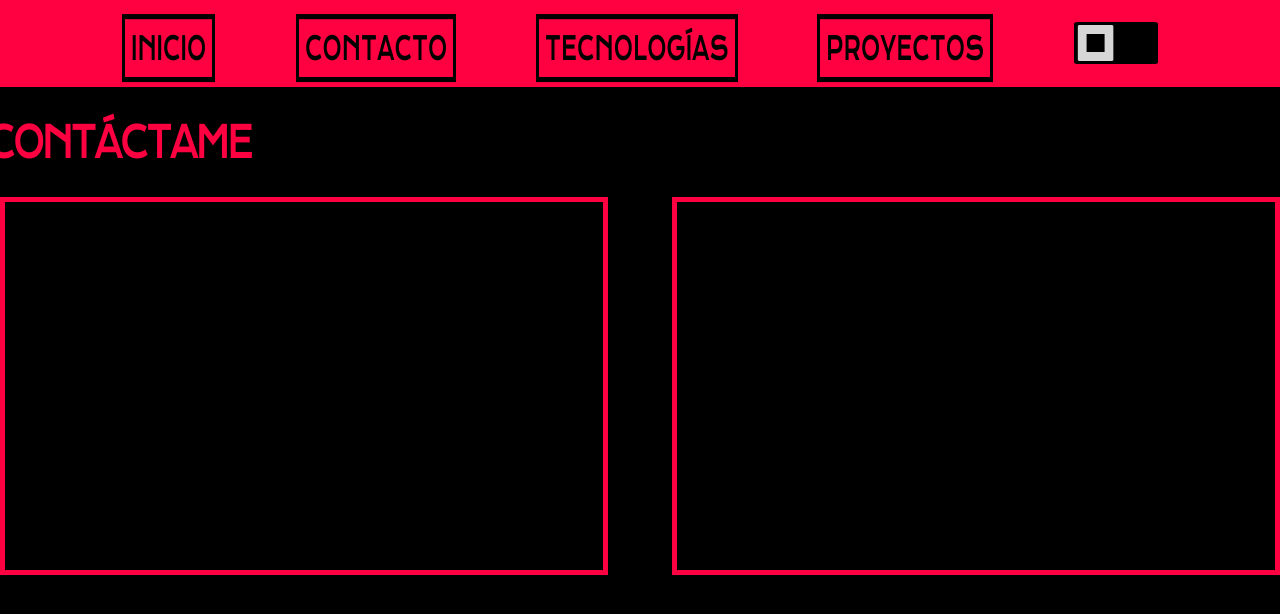
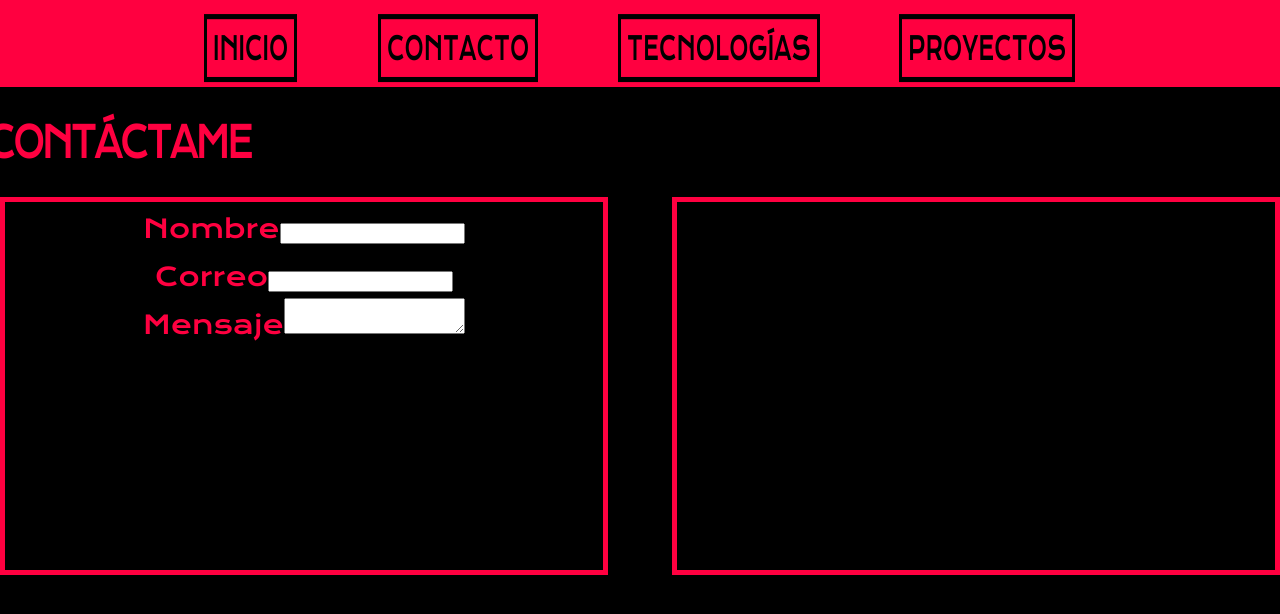
Before and after one commit to carlosegueda/portfolio, a React (Vite) app in the folder frontend/: page /contact in a window 1280 px wide. Shown: the top 614 px of the page. Built offline with nearby package versions, Linux system fonts and the light colour scheme.

Commit message:
cambio responsive

```diff
--- a/frontend/index.html
+++ b/frontend/index.html
@@ -3,7 +3,8 @@
   <head>
     <meta charset="UTF-8" />
     <link rel="icon" href="/icon.png" />
-    <meta name="viewport" content="width=device-width, initial-scale=1.0" />
+    <meta name="viewport" content="width=1200, initial-scale=0.28" />
+
     <link rel="preconnect" href="https://fonts.googleapis.com" />
     <link rel="preconnect" href="https://fonts.gstatic.com" crossorigin />
     <link
--- a/frontend/src/componentes/Navbar.jsx
+++ b/frontend/src/componentes/Navbar.jsx
@@ -22,8 +22,8 @@ function Navbar() {
       <Link to="/projects">
         <h3 className="frame">PROYECTOS</h3>
       </Link>
+      {/*<Toggle /> */}
 
-      <Toggle />
     </nav>
   );
 }
--- a/frontend/src/css/contact.css
+++ b/frontend/src/css/contact.css
@@ -49,3 +49,7 @@ body {
     height: 11.5rem;
     width: 50%;
 }
+
+.inputGrupo label{
+  font-size: 0.8rem;
+}
--- a/frontend/src/paginas/contact.jsx
+++ b/frontend/src/paginas/contact.jsx
@@ -1,7 +1,5 @@
 import Navbar from "../componentes/Navbar";
 import "../css/contact.css";
-
-
 
 export default function PaginaContacto() {
   return (
@@ -11,17 +9,47 @@ export default function PaginaContacto() {
         {" "}
         <h1>CONTÁCTAME</h1>
       </div>
+
       <div className="panelContact">
         <div className="sendMsj">
-            <div className="inputGrupi">
+          <form id="form-mensaje">
+            <div className="inputGrupo">
+              <label for="nombre">Nombre</label>
+              <input
+                id="nombre"
+                name="nombre"
+                autocomplete="off"
+                type="text"
+                required
+              />
+            </div>
 
+            <div className="inputGrupo">
+              <label for="correo">Correo</label>
+              <input
+                id="correo"
+                name="correo"
+                autocomplete="off"
+                type="text"
+                required
+              />
             </div>
+
+            <div className="inputGrupo">
+              <label for="mensaje">Mensaje</label>
+              <textarea
+                id="mensaje"
+                name="mensaje"
+                autocomplete="off"
+                type="text"
+                required
+              />
+            </div>
+          </form>
         </div>
         <div className="contactMe"> </div>
       </div>
-      <div>
-
-      </div>
+      <div></div>
     </>
   );
 }
--- a/frontend/src/paginas/inicio.jsx
+++ b/frontend/src/paginas/inicio.jsx
@@ -5,7 +5,7 @@ export default function PaginaInicio() {
   const handleDownload = () => {
     const link = document.createElement("a");
     link.href = "/cv.pdf"; // ruta del PDF en public
-    link.download = "CV_DragonNegro.pdf";
+    link.download = "CV_CarlosOsegueda.pdf";
     window.open("/cv.pdf", "_blank"); // nombre al descargar
     document.body.appendChild(link);
     link.click();
```
